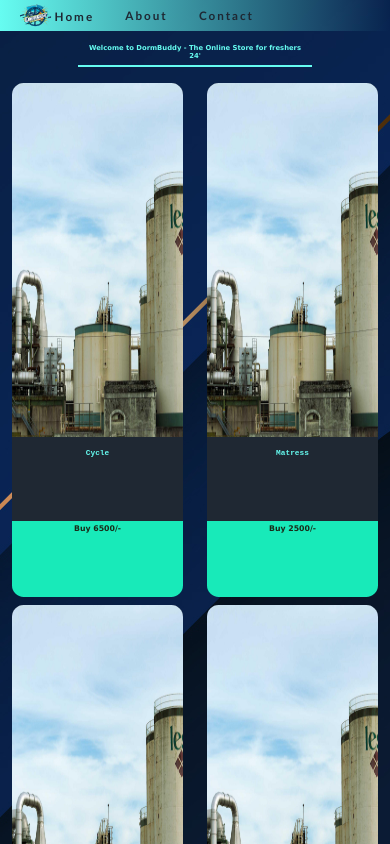
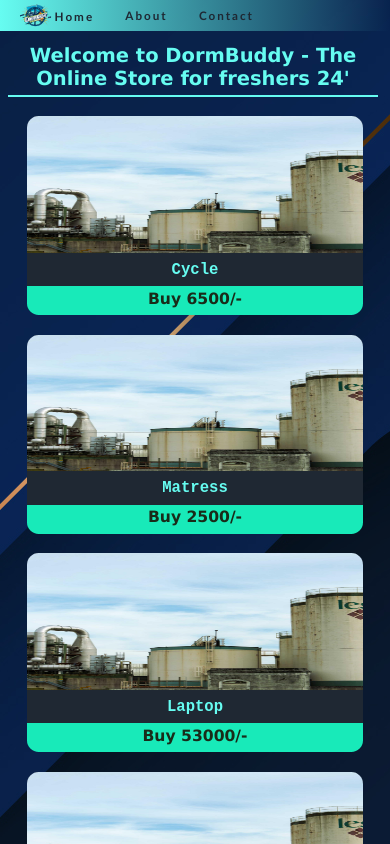
Before and after one commit to Siddhant-Baranwal/shop_frontend, a React (Create React App) app: page / in a window 390 px wide. Shown: the top 844 px of the page. Built offline with nearby package versions, Linux system fonts and the light colour scheme; the HTML template or start-up script is replaced by a standard one.

Commit message:
updating the design of home page

```diff
--- a/src/App.css
+++ b/src/App.css
@@ -161,7 +161,7 @@
 }
 
 .card{
-  height: 60vh;
+  height: 30vw;
   margin: 2vw 3vw;
   background-color: #1f2833;
   border-radius: 3vw;
@@ -178,7 +178,7 @@
   display: block;
   color: #66fcf1;
   text-align: center;
-  padding-top: 1vh;
+  padding-top: 1vw;
   font-size: 2vw;
   font-weight: bold;
   font-family:monospace;
@@ -189,9 +189,8 @@
 .card a{
   display: inline-block;
   background-color: rgb(24, 234, 185);
-  color: rgb(19, 49, 49);
   color: rgb(25, 43, 25);
-  padding: 0.7vw 2vw;
+  padding: 1vw;
   height: 15%;
   width: 100%;
   border-bottom-left-radius: 3vw;
@@ -315,6 +314,11 @@
 .file img{
   width: 100px;
   height: 100px;
+  transition: 0.5s;
+}
+
+.file img:hover{
+  opacity: 0.5;
 }
 
 .file div p{
@@ -336,6 +340,14 @@
   justify-content: center;
   align-items: center;
   margin-top: 10vw;
+  flex-direction: column;
+}
+
+.pay p{
+  margin: 4vw;
+  font-size: 4vw;
+  color: #66fcf1;
+  text-decoration: underline;
 }
 
 .pay img{
@@ -518,4 +530,33 @@
     flex-direction: row;
   }
 
+  .components{
+    display: grid;
+    grid-template-columns: 1fr;
+  }
+
+  .card{
+    height: 50vw;
+    margin: 3vw 7vw;
+  }
+
+  .card div{
+    padding-top: 1vw;
+    font-size: 4vw;
+  }
+
+  .card a{
+    padding: 1vw;
+    font-size: 4vw;
+  }
+
+  .welcome{
+    font-size: 5vw;
+    width: 95vw;
+    margin: 2vw 2vw;
+    color: #66fcf1;
+    border-bottom: 2px solid #66fcf1;
+    padding: 5px;
+  }
+
 }
--- a/src/Components/Pay.js
+++ b/src/Components/Pay.js
@@ -4,6 +4,7 @@
   return (
     <div className='pay'>
       <img src="/images/qr.jpg" alt="7307833947" />
+      <p>UPI id: bhoolgyabhai@oksbi</p>
     </div>
   )
 }
```
